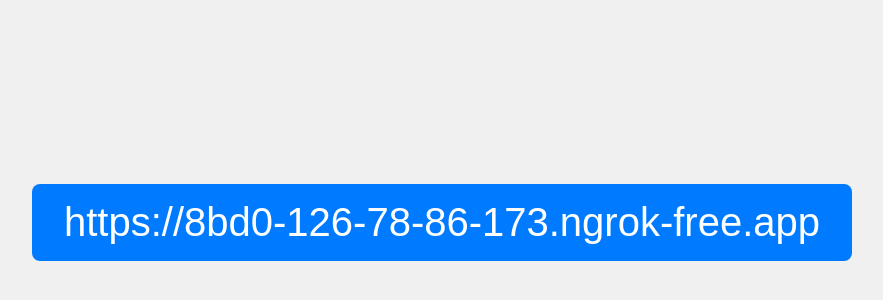
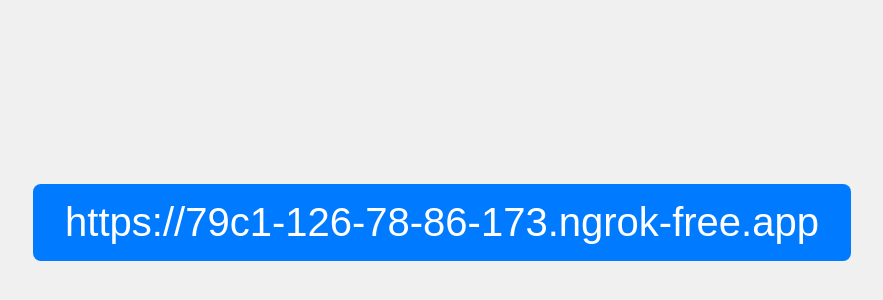
Before and after one commit to nippleonnippon/etc, a plain HTML site: page ngrok-QBqZC36S/index.html in a window 1280 px wide. Shown: the part 178-478 px from the top of the page, without its empty margins (198-1081 px from the left). Drawn offline with Linux system fonts and the light colour scheme.

Commit message:
Update ngrok URL

```diff
--- a/ngrok-QBqZC36S/index.html
+++ b/ngrok-QBqZC36S/index.html
@@ -28,6 +28,6 @@
 </style>
 </head>
 <body>
-  <a href="https://8bd0-126-78-86-173.ngrok-free.app">https://8bd0-126-78-86-173.ngrok-free.app</a>
+  <a href="https://79c1-126-78-86-173.ngrok-free.app">https://79c1-126-78-86-173.ngrok-free.app</a>
 </body>
 </html>
```
